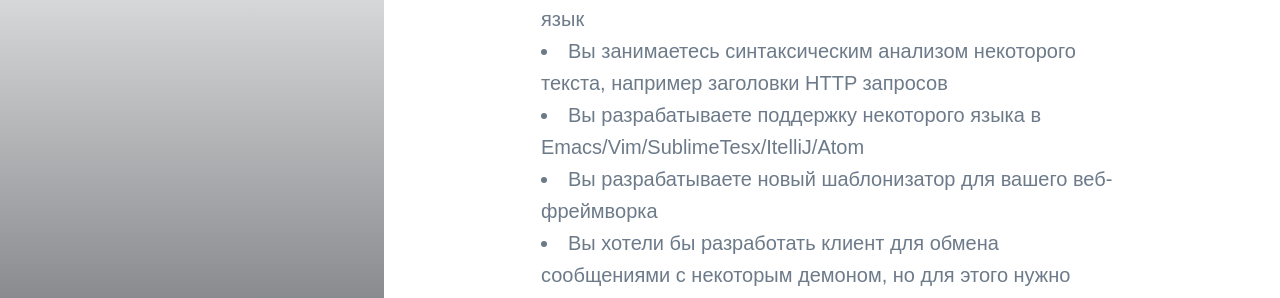
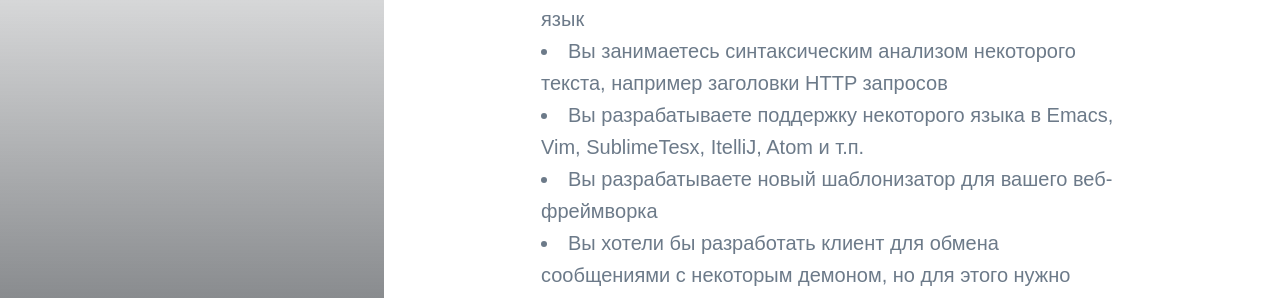
Before and after one commit to sergeyklay/blog, a Jekyll site: the page built from _posts/2019-03-19-язык-языков-часть-первая.md, in a window 1280 px wide and 900 px high, scrolled down 1479 px. Shown: the part 156-454 px from the top of the window. Built offline with Jekyll 4.4.1, drawn with Linux system fonts in a browser that asks for light colours; nearby versions of some CDN libraries; some web fonts are replaced; a style sheet for code colours, icons or effects is not loaded.

```diff
--- a/_posts/2019-03-19-язык-языков-часть-первая.md
+++ b/_posts/2019-03-19-язык-языков-часть-первая.md
@@ -24,7 +24,7 @@ excerpt: >-
 * Вы занимаетесь разработкой нового языка
 * Вы хотели бы добавить новые возможности в текущий язык
 * Вы занимаетесь синтаксическим анализом некоторого текста, например заголовки HTTP запросов
-* Вы разрабатываете поддержку некоторого языка в Emacs/Vim/SublimeTesx/ItelliJ/Atom
+* Вы разрабатываете поддержку некоторого языка в Emacs, Vim, SublimeTesx, ItelliJ, Atom и т.п.
 * Вы разрабатываете новый шаблонизатор для вашего веб-фреймворка
 * Вы хотели бы разработать клиент для обмена сообщениями с некоторым демоном, но для этого нужно научится читать из сокета, куда пишет демон
 * Вы хотели бы иметь возможность “конвертировать” код на исходном языке из одной версии этого языка, в другую или даже в другой целевой язык
```
